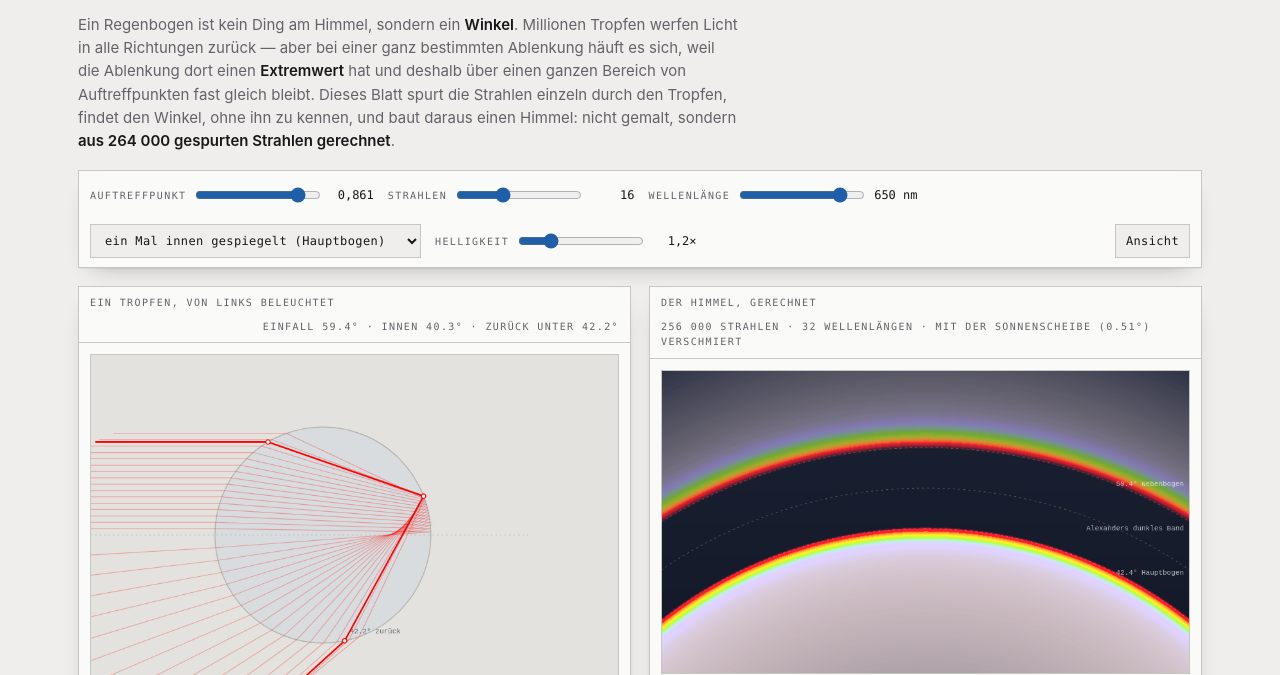
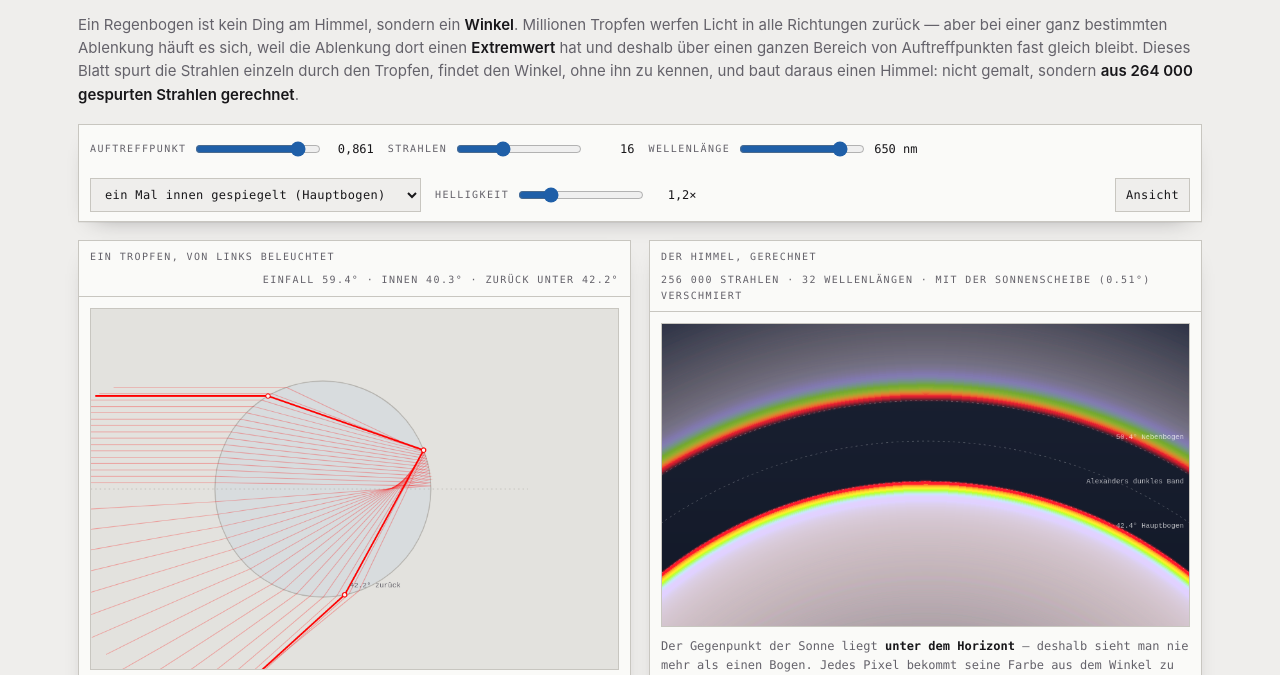
Before and after one commit to ssims437/regenbogen, a plain HTML site: page index.html in a window 1280 px wide. Shown: the part 125-800 px from the top of the page. Drawn offline with Linux system fonts and the light colour scheme.

Commit message:
Vorspann ueber die volle Seitenbreite

```diff
--- a/index.html
+++ b/index.html
@@ -54,7 +54,7 @@
   h1 { font-family:var(--f-fest); font-weight:700; font-size:clamp(24px,4.2vw,40px);
     line-height:1.06; letter-spacing:-.03em; margin:0; text-wrap:balance; }
   h1 span { color:var(--rot); }
-  .vorspann { max-width:70ch; color:var(--leise); margin:0; }
+  .vorspann { color:var(--leise); margin:0; }
   .vorspann b { color:var(--tinte); font-weight:600; }
 
   .leiste { display:flex; gap:14px; flex-wrap:wrap; align-items:center;
```
